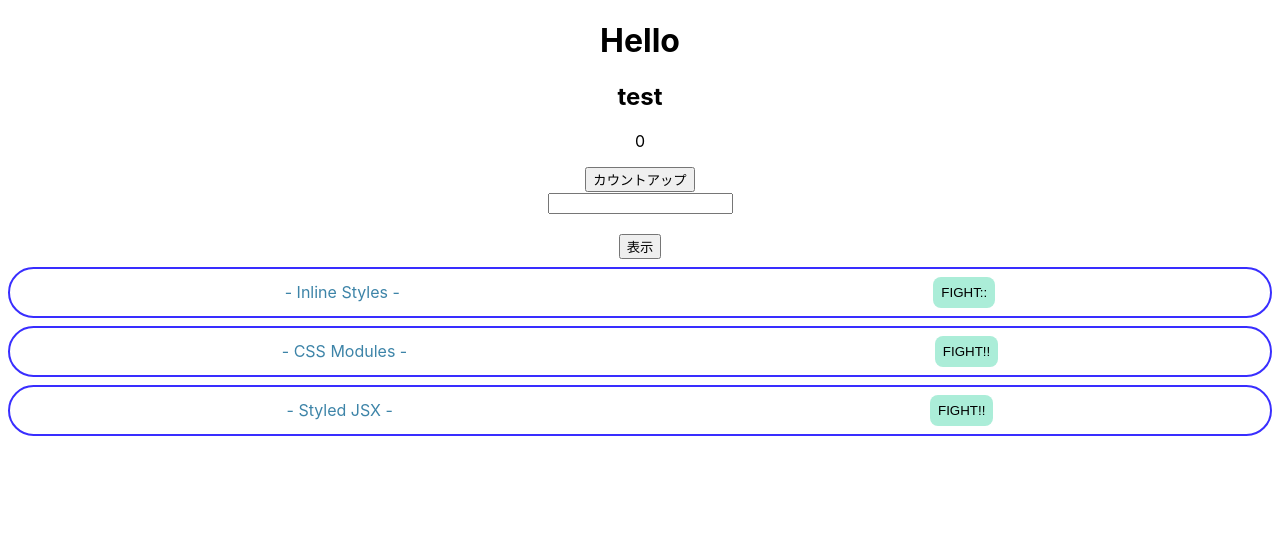
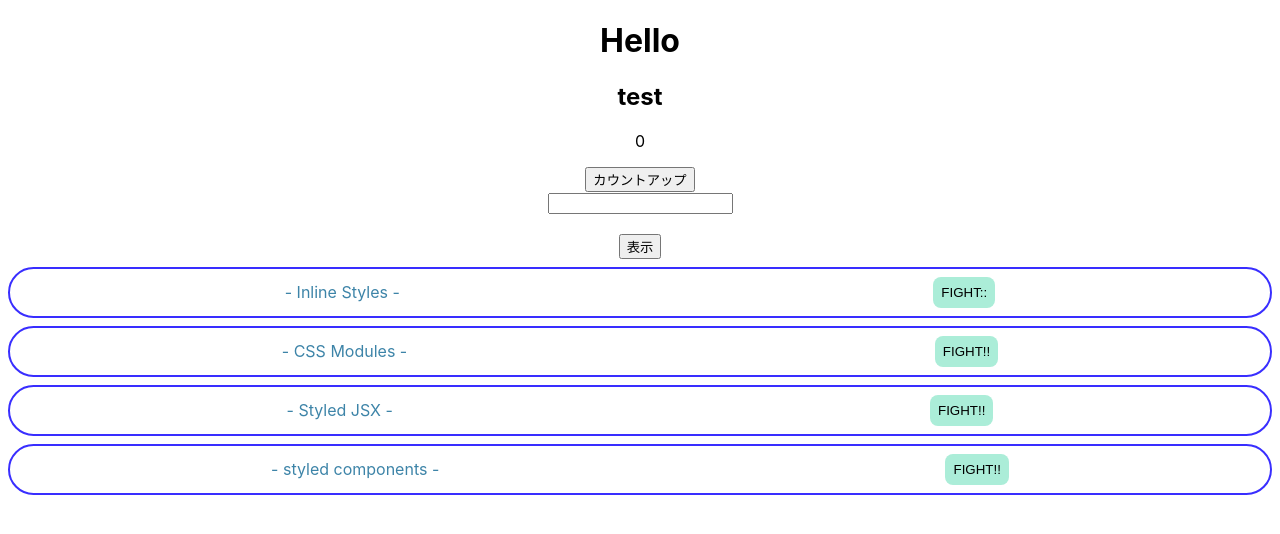
Before and after one commit to budou114/react-review, a React (Create React App) app: page / in a window 1280 px wide. Shown: the top 534 px of the page. Built offline with nearby package versions, Linux system fonts and the light colour scheme.

Commit message:
styled components

```diff
--- a/src/App.js
+++ b/src/App.js
@@ -4,6 +4,7 @@
 import { CssModules } from './components/CssModules';
 import { InlineStyle } from './components/InlineStyle';
 import { StyledJsx } from './components/StyledJsx';
+import { StyledComponents } from './components/StyledComponents';
 
 export default function App() {
   console.log('App');
@@ -44,6 +45,7 @@
       <InlineStyle />
       <CssModules />
       <StyledJsx />
+      <StyledComponents />
     </div>
   );
 }
--- /dev/null
+++ b/src/components/StyledComponents.jsx
@@ -0,0 +1,37 @@
+import styled from 'styled-components';
+
+export const StyledComponents = () => {
+  return (
+    <SContainer>
+      <STitle>- styled components -</STitle>
+      <SButton>FIGHT!!</SButton>
+    </SContainer>
+  );
+};
+
+const SContainer = styled.div`
+  border: solid 2px #392eff;
+  border-radius: 28px;
+  padding: 8px;
+  margin: 8px;
+  display: flex;
+  justify-content: space-around;
+  align-items: center;
+`;
+
+const STitle = styled.p`
+  margin: 0;
+  color: #3d84a8;
+`;
+
+const SButton = styled.button`
+  background-color: #abedd8;
+  border: none;
+  padding: 8px;
+  border-radius: 8px;
+  &:hover {
+    background-color: #46cdcf;
+    color: #fff;
+    cursor: pointer;
+  }
+`
```
